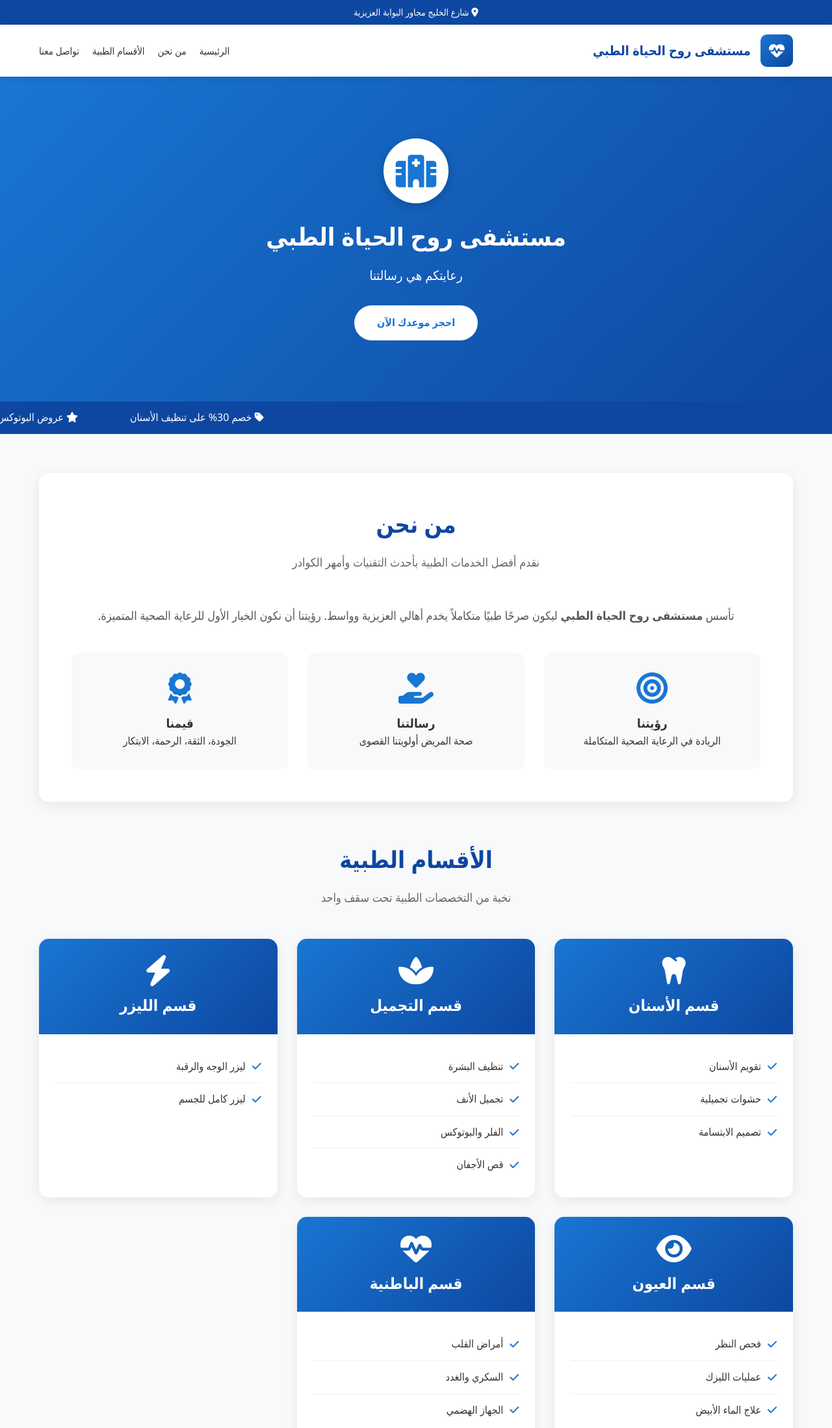
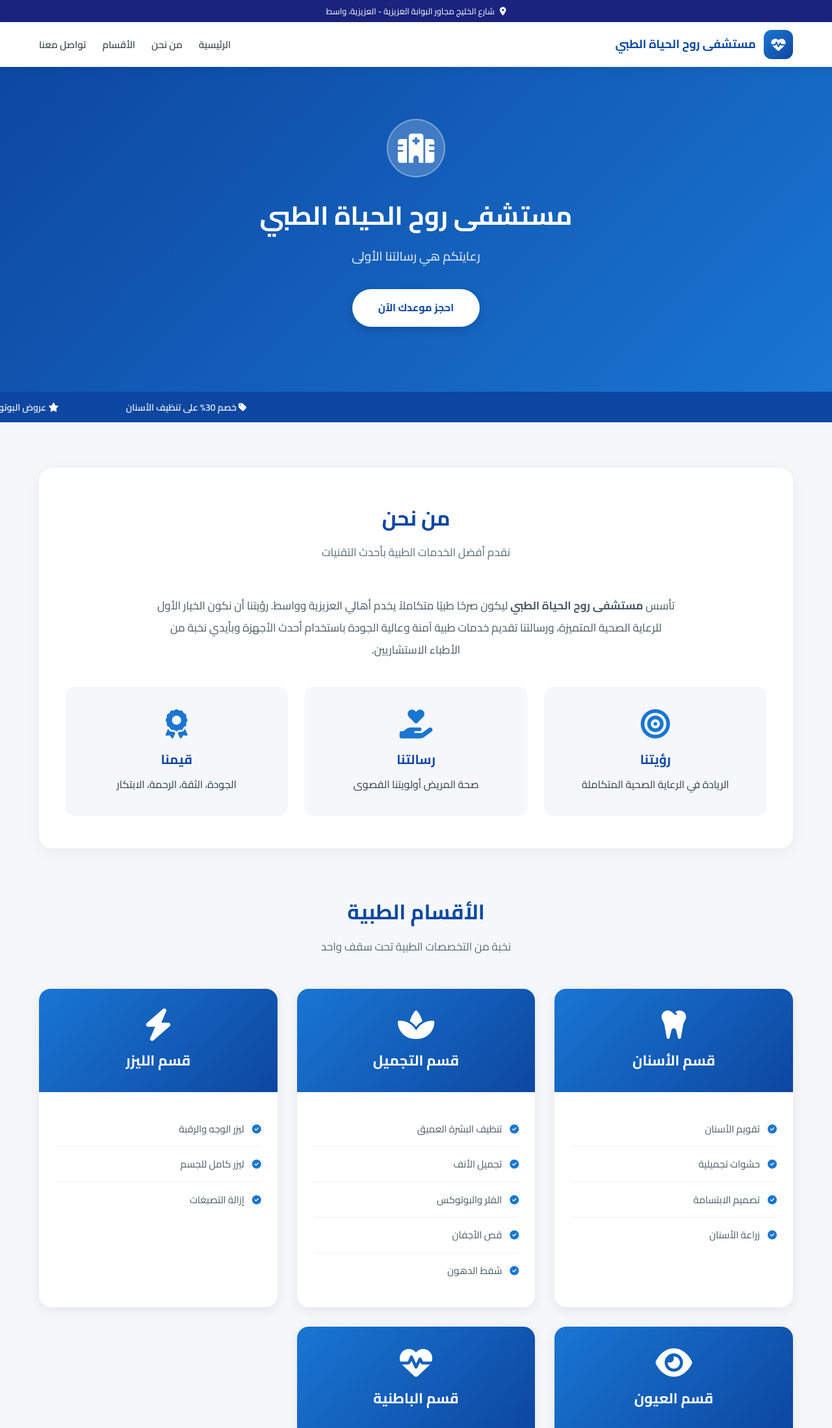
Before and after one commit to j6mmn/hospital-site, a plain HTML site: page index.html in a window 1280 px wide. Shown: the top 2198 px of the page at 65% size. Drawn offline with Linux system fonts and the light colour scheme.

Commit message:
Enhance layout and styles in index.html
Updated the title and improved the layout and styles for various sections including the top bar, header, hero section, and footer. Added new services and enhanced the contact section.

```diff
--- a/index.html
+++ b/index.html
@@ -3,72 +3,274 @@
 <head>
     <meta charset="UTF-8">
     <meta name="viewport" content="width=device-width, initial-scale=1.0">
-    <title>مستشفى روح الحياة الطبي</title>
+    <title>مستشفى روح الحياة الطبي - العزيزية</title>
     <link rel="stylesheet" href="https://cdnjs.cloudflare.com/ajax/libs/font-awesome/6.5.1/css/all.min.css">
+    <link href="https://fonts.googleapis.com/css2?family=Cairo:wght@400;600;700&display=swap" rel="stylesheet">
     <style>
         * { margin: 0; padding: 0; box-sizing: border-box; }
-        body { font-family: 'Segoe UI', Tahoma, Arial, sans-serif; line-height: 1.6; color: #333; background: #f8f9fa; }
-        .top-bar { background: #0d47a1; color: white; padding: 8px 0; text-align: center; font-size: 14px; }
-        header { background: white; box-shadow: 0 2px 10px rgba(0,0,0,0.1); position: sticky; top: 0; z-index: 1000; }
-        nav { max-width: 1200px; margin: 0 auto; padding: 15px 20px; display: flex; justify-content: space-between; align-items: center; flex-wrap: wrap; }
-        .logo { display: flex; align-items: center; gap: 15px; }
-        .logo-icon { width: 50px; height: 50px; background: linear-gradient(135deg, #1976d2, #0d47a1); border-radius: 10px; display: flex; align-items: center; justify-content: center; color: white; font-size: 24px; }
-        .logo h1 { font-size: 20px; color: #0d47a1; }
-        .nav-links { display: flex; gap: 20px; list-style: none; flex-wrap: wrap; }
-        .nav-links a { color: #333; text-decoration: none; font-weight: 500; font-size: 15px; }
-        .hero { position: relative; height: 500px; background: linear-gradient(135deg, #1976d2, #0d47a1); display: flex; align-items: center; justify-content: center; text-align: center; color: white; }
-        .hero-content { position: relative; z-index: 2; max-width: 800px; padding: 20px; }
-        .hero-icon { width: 100px; height: 100px; background: white; border-radius: 50%; display: flex; align-items: center; justify-content: center; margin: 0 auto 20px; color: #1976d2; font-size: 50px; box-shadow: 0 4px 15px rgba(0,0,0,0.2); }
-        .hero-content h2 { font-size: 38px; margin-bottom: 15px; }
-        .hero-content p { font-size: 20px; margin-bottom: 30px; }
-        .btn { display: inline-block; padding: 14px 35px; background: white; color: #1976d2; text-decoration: none; border-radius: 50px; font-weight: bold; transition: all 0.3s; font-size: 16px; }
-        .btn:hover { transform: translateY(-2px); box-shadow: 0 5px 15px rgba(0,0,0,0.2); }
-        .offers-bar { background: #0d47a1; color: white; padding: 12px 0; overflow: hidden; white-space: nowrap; }
-        .offers-bar-content { display: inline-block; animation: scroll 25s linear infinite; padding-right: 100%; }
+        body { font-family: 'Cairo', 'Segoe UI', Tahoma, sans-serif; line-height: 1.7; color: #2c3e50; background: #f5f7fa; }
+
+        /* الشريط العلوي */
+        .top-bar { background: #1a237e; color: white; padding: 6px 0; font-size: 13px; }
+        .top-bar .container { max-width: 1200px; margin: 0 auto; padding: 0 20px; display: flex; justify-content: center; align-items: center; gap: 8px; }
+
+        /* الهيدر */
+        header { background: white; box-shadow: 0 2px 15px rgba(0,0,0,0.08); position: sticky; top: 0; z-index: 1000; }
+        nav { max-width: 1200px; margin: 0 auto; padding: 12px 20px; display: flex; justify-content: space-between; align-items: center; }
+        .logo { display: flex; align-items: center; gap: 12px; }
+        .logo-icon { width: 45px; height: 45px; background: linear-gradient(135deg, #1976d2, #0d47a1); border-radius: 12px; display: flex; align-items: center; justify-content: center; color: white; font-size: 22px; }
+        .logo h1 { font-size: 18px; color: #0d47a1; font-weight: 700; }
+        .nav-links { display: flex; gap: 25px; list-style: none; }
+        .nav-links a { color: #37474f; text-decoration: none; font-weight: 600; font-size: 15px; transition: color 0.3s; }
+        .nav-links a:hover { color: #1976d2; }
+
+        /* البانر الرئيسي */
+        .hero { background: linear-gradient(135deg, #0d47a1 0%, #1976d2 100%); color: white; padding: 80px 20px 100px; text-align: center; }
+        .hero-icon { width: 90px; height: 90px; background: rgba(255,255,255,0.2); border-radius: 50%; display: flex; align-items: center; justify-content: center; margin: 0 auto 25px; font-size: 45px; backdrop-filter: blur(10px); border: 2px solid rgba(255,255,255,0.3); }
+        .hero h2 { font-size: 40px; margin-bottom: 12px; font-weight: 700; }
+        .hero p { font-size: 19px; margin-bottom: 35px; opacity: 0.95; }
+        .btn { display: inline-block; padding: 15px 40px; background: white; color: #0d47a1; text-decoration: none; border-radius: 50px; font-weight: 700; transition: all 0.3s; font-size: 16px; box-shadow: 0 4px 15px rgba(0,0,0,0.15); }
+        .btn:hover { transform: translateY(-3px); box-shadow: 0 6px 20px rgba(0,0,0,0.2); }
+
+        /* شريط العروض */
+        .offers-bar { background: #0d47a1; color: white; padding: 10px 0; overflow: hidden; white-space: nowrap; }
+        .offers-bar-content { display: inline-block; animation: scroll 30s linear infinite; padding-right: 100%; }
         @keyframes scroll { 0% { transform: translateX(0); } 100% { transform: translateX(100%); } }
-        .offers-bar span { margin: 0 40px; font-weight: 500; }
-        .container { max-width: 1200px; margin: 0 auto; padding: 60px 20px; }
-        .section-title { text-align: center; font-size: 36px; color: #0d47a1; margin-bottom: 15px; }
-        .section-subtitle { text-align: center; color: #666; margin-bottom: 50px; font-size: 18px; }
-        .about { background: white; border-radius: 15px; padding: 50px; box-shadow: 0 5px 20px rgba(0,0,0,0.08); margin-bottom: 60px; }
-        .about-grid { display: grid; grid-template-columns: repeat(auto-fit, minmax(250px, 1fr)); gap: 30px; margin-top: 40px; }
-        .about-card { text-align: center; padding: 30px; background: #f8f9fa; border-radius: 10px; }
-        .about-card i { font-size: 48px; color: #1976d2; margin-bottom: 15px; }
-        .departments { display: grid; grid-template-columns: repeat(auto-fit, minmax(320px, 1fr)); gap: 30px; }
-        .dept-card { background: white; border-radius: 15px; overflow: hidden; box-shadow: 0 5px 20px rgba(0,0,0,0.08); transition: transform 0.3s; }
-        .dept-card:hover { transform: translateY(-10px); }
-        .dept-header { background: linear-gradient(135deg, #1976d2, #0d47a1); color: white; padding: 25px; text-align: center; }
-        .dept-header i { font-size: 48px; margin-bottom: 10px; }
-        .dept-header h3 { font-size: 24px; }
-        .dept-body { padding: 25px; }
+        .offers-bar span { margin: 0 50px; font-weight: 600; font-size: 14px; }
+
+        /* الحاويات */
+        .container { max-width: 1200px; margin: 0 auto; padding: 70px 20px; }
+        .section-title { text-align: center; font-size: 32px; color: #0d47a1; margin-bottom: 12px; font-weight: 700; }
+        .section-subtitle { text-align: center; color: #546e7a; margin-bottom: 50px; font-size: 17px; }
+
+        /* من نحن */
+        .about { background: white; border-radius: 20px; padding: 50px 40px; box-shadow: 0 5px 25px rgba(0,0,0,0.06); margin-bottom: 70px; }
+        .about-text { text-align: center; font-size: 17px; line-height: 2; color: #455a64; max-width: 800px; margin: 0 auto 40px; }
+        .about-grid { display: grid; grid-template-columns: repeat(auto-fit, minmax(240px, 1fr)); gap: 25px; }
+        .about-card { text-align: center; padding: 35px 25px; background: #f5f7fa; border-radius: 15px; transition: all 0.3s; }
+        .about-card:hover { transform: translateY(-5px); box-shadow: 0 8px 20px rgba(0,0,0,0.08); }
+        .about-card i { font-size: 45px; color: #1976d2; margin-bottom: 15px; }
+        .about-card h3 { font-size: 20px; color: #0d47a1; margin-bottom: 8px; }
+
+        /* الأقسام */
+        .departments { display: grid; grid-template-columns: repeat(auto-fit, minmax(340px, 1fr)); gap: 30px; }
+        .dept-card { background: white; border-radius: 18px; overflow: hidden; box-shadow: 0 5px 20px rgba(0,0,0,0.07); transition: all 0.3s; }
+        .dept-card:hover { transform: translateY(-8px); box-shadow: 0 12px 30px rgba(0,0,0,0.12); }
+        .dept-header { background: linear-gradient(135deg, #1976d2, #0d47a1); color: white; padding: 30px 25px; text-align: center; }
+        .dept-header i { font-size: 50px; margin-bottom: 12px; }
+        .dept-header h3 { font-size: 22px; font-weight: 700; }
+        .dept-body { padding: 30px 25px; }
         .service-list { list-style: none; }
-        .service-list li { padding: 12px 0; border-bottom: 1px solid #eee; display: flex; align-items: center; }
+        .service-list li { padding: 14px 0; border-bottom: 1px solid #eceff1; display: flex; align-items: center; font-size: 15px; color: #455a64; }
         .service-list li:last-child { border-bottom: none; }
-        .service-list li i { color: #1976d2; margin-left: 10px; }
-        .contact { background: white; border-radius: 15px; padding: 50px; box-shadow: 0 5px 20px rgba(0,0,0,0.08); }
-        .contact-grid { display: grid; grid-template-columns: repeat(auto-fit, minmax(250px, 1fr)); gap: 30px; margin-top: 30px; }
-        .contact-item { text-align: center; padding: 20px; }
-        .contact-item i { font-size: 40px; color: #1976d2; margin-bottom: 15px; }
-        footer { background: #0d47a1; color: white; text-align: center; padding: 30px 20px; margin-top: 60px; }
-        @media (max-width: 768px) { .hero-content h2 { font-size: 28px; } .nav-links { gap: 12px; font-size: 13px; } .logo h1 { font-size: 16px; } .logo-icon { width: 40px; height: 40px; font-size: 20px; } }
+        .service-list li i { color: #1976d2; margin-left: 12px; font-size: 14px; }
+
+        /* التواصل */
+        .contact { background: white; border-radius: 20px; padding: 50px 40px; box-shadow: 0 5px 25px rgba(0,0,0,0.06); }
+        .contact-grid { display: grid; grid-template-columns: repeat(auto-fit, minmax(260px, 1fr)); gap: 30px; margin-top: 35px; }
+        .contact-item { text-align: center; padding: 30px 20px; background: #f5f7fa; border-radius: 15px; }
+        .contact-item i { font-size: 42px; color: #1976d2; margin-bottom: 15px; }
+        .contact-item h3 { font-size: 19px; color: #0d47a1; margin-bottom: 8px; }
+        .contact-item p { color: #546e7a; font-size: 15px; }
+
+        /* الفوتر */
+        footer { background: #1a237e; color: white; text-align: center; padding: 35px 20px; margin-top: 70px; }
+        footer p { font-size: 14px; opacity: 0.9; }
+
+        /* موبايل */
+        @media (max-width: 768px) {
+            .hero { padding: 60px 20px 80px; }
+            .hero h2 { font-size: 30px; }
+            .hero p { font-size: 17px; }
+            .nav-links { gap: 15px; }
+            .nav-links a { font-size: 13px; }
+            .logo h1 { font-size: 16px; }
+            .logo-icon { width: 38px; height: 38px; font-size: 18px; }
+            .section-title { font-size: 26px; }
+            .container { padding: 50px 15px; }
+            .about, .contact { padding: 35px 25px; }
+            .departments { grid-template-columns: 1fr; }
+        }
     </style>
 </head>
 <body>
-    <div class="top-bar"><i class="fas fa-map-marker-alt"></i> شارع الخليج مجاور البوابة العزيزية</div>
-    <header><nav><div class="logo"><div class="logo-icon"><i class="fas fa-heartbeat"></i></div><h1>مستشفى روح الحياة الطبي</h1></div><ul class="nav-links"><li><a href="#home">الرئيسية</a></li><li><a href="#about">من نحن</a></li><li><a href="#departments">الأقسام الطبية</a></li><li><a href="#contact">تواصل معنا</a></li></ul></nav></header>
-    <section class="hero" id="home"><div class="hero-content"><div class="hero-icon"><i class="fas fa-hospital"></i></div><h2>مستشفى روح الحياة الطبي</h2><p>رعايتكم هي رسالتنا</p><a href="#contact" class="btn">احجز موعدك الآن</a></div></section>
-    <div class="offers-bar"><div class="offers-bar-content"><span><i class="fas fa-tag"></i> خصم 30% على تنظيف الأسنان</span><span><i class="fas fa-star"></i> عروض البوتوكس والفلر تبدأ من 500,000 د.ع</span><span><i class="fas fa-eye"></i> فحص العيون مجاني كل خميس</span></div></div>
+    <div class="top-bar">
+        <div class="container">
+            <i class="fas fa-map-marker-alt"></i>
+            <span>شارع الخليج مجاور البوابة العزيزية - العزيزية، واسط</span>
+        </div>
+    </div>
+
+    <header>
+        <nav>
+            <div class="logo">
+                <div class="logo-icon"><i class="fas fa-heartbeat"></i></div>
+                <h1>مستشفى روح الحياة الطبي</h1>
+            </div>
+            <ul class="nav-links">
+                <li><a href="#home">الرئيسية</a></li>
+                <li><a href="#about">من نحن</a></li>
+                <li><a href="#departments">الأقسام</a></li>
+                <li><a href="#contact">تواصل معنا</a></li>
+            </ul>
+        </nav>
+    </header>
+
+    <section class="hero" id="home">
+        <div class="hero-content">
+            <div class="hero-icon"><i class="fas fa-hospital"></i></div>
+            <h2>مستشفى روح الحياة الطبي</h2>
+            <p>رعايتكم هي رسالتنا الأولى</p>
+            <a href="#contact" class="btn">احجز موعدك الآن</a>
+        </div>
+    </section>
+
+    <div class="offers-bar">
+        <div class="offers-bar-content">
+            <span><i class="fas fa-tag"></i> خصم 30% على تنظيف الأسنان</span>
+            <span><i class="fas fa-star"></i> عروض البوتوكس والفلر تبدأ من 500,000 د.ع</span>
+            <span><i class="fas fa-eye"></i> فحص العيون مجاني كل خميس</span>
+            <span><i class="fas fa-heartbeat"></i> باقة فحص شامل للجسم بخصم 25%</span>
+        </div>
+    </div>
+
     <div class="container">
-        <section id="about" class="about"><h2 class="section-title">من نحن</h2><p class="section-subtitle">نقدم أفضل الخدمات الطبية بأحدث التقنيات وأمهر الكوادر</p><p style="text-align: center; font-size: 18px; line-height: 2; color: #555;">تأسس <strong>مستشفى روح الحياة الطبي</strong> ليكون صرحًا طبيًا متكاملاً يخدم أهالي العزيزية وواسط. رؤيتنا أن نكون الخيار الأول للرعاية الصحية المتميزة.</p><div class="about-grid"><div class="about-card"><i class="fas fa-bullseye"></i><h3>رؤيتنا</h3><p>الريادة في الرعاية الصحية المتكاملة</p></div><div class="about-card"><i class="fas fa-hand-holding-heart"></i><h3>رسالتنا</h3><p>صحة المريض أولويتنا القصوى</p></div><div class="about-card"><i class="fas fa-award"></i><h3>قيمنا</h3><p>الجودة، الثقة، الرحمة، الابتكار</p></div></div></section>
-        <section id="departments"><h2 class="section-title">الأقسام الطبية</h2><p class="section-subtitle">نخبة من التخصصات الطبية تحت سقف واحد</p><div class="departments">
-            <div class="dept-card"><div class="dept-header"><i class="fas fa-tooth"></i><h3>قسم الأسنان</h3></div><div class="dept-body"><ul class="service-list"><li><i class="fas fa-check"></i> تقويم الأسنان</li><li><i class="fas fa-check"></i> حشوات تجميلية</li><li><i class="fas fa-check"></i> تصميم الابتسامة</li></ul></div></div>
-            <div class="dept-card"><div class="dept-header"><i class="fas fa-spa"></i><h3>قسم التجميل</h3></div><div class="dept-body"><ul class="service-list"><li><i class="fas fa-check"></i> تنظيف البشرة</li><li><i class="fas fa-check"></i> تجميل الأنف</li><li><i class="fas fa-check"></i> الفلر والبوتوكس</li><li><i class="fas fa-check"></i> قص الأجفان</li></ul></div></div>
-            <div class="dept-card"><div class="dept-header"><i class="fas fa-bolt"></i><h3>قسم الليزر</h3></div><div class="dept-body"><ul class="service-list"><li><i class="fas fa-check"></i> ليزر الوجه والرقبة</li><li><i class="fas fa-check"></i> ليزر كامل للجسم</li></ul></div></div>
-            <div class="dept-card"><div class="dept-header"><i class="fas fa-eye"></i><h3>قسم العيون</h3></div><div class="dept-body"><ul class="service-list"><li><i class="fas fa-check"></i> فحص النظر</li><li><i class="fas fa-check"></i> عمليات الليزك</li><li><i class="fas fa-check"></i> علاج الماء الأبيض</li></ul></div></div>
-            <div class="dept-card"><div class="dept-header"><i class="fas fa-heartbeat"></i><h3>قسم الباطنية</h3></div><div class="dept-body"><ul class="service-list"><li><i class="fas fa-check"></i> أمراض القلب</li><li><i class="fas fa-check"></i> السكري والغدد</li><li><i class="fas fa-check"></i> الجهاز الهضمي</li></ul></div></div>
-        </div></section>
-        <section id="contact" class="contact"><h2 class="section-title">تواصل معنا</h2><p class="section-subtitle">نحن هنا لخدمتكم على مدار الساعة</p><div class="contact-grid"><div class="contact-item"><i class="fas fa-phone"></i><h3>اتصل بنا</h3><p>07XX XXX XXXX</p></div><div class="contact-item"><i class="fas fa-map-marker-alt"></i><h3>العنوان</h3><p>شارع الخليج مجاور البوابة العزيزية - واسط</p></div><div class="contact-item"><i class="fas fa-clock"></i><h3>أوقات العمل</h3><p>8 صباحًا - 10 مساءً</p></div></div></section>
+        <section id="about" class="about">
+            <h2 class="section-title">من نحن</h2>
+            <p class="section-subtitle">نقدم أفضل الخدمات الطبية بأحدث التقنيات</p>
+            <p class="about-text">
+                تأسس <strong>مستشفى روح الحياة الطبي</strong> ليكون صرحًا طبيًا متكاملاً يخدم أهالي العزيزية وواسط.
+                رؤيتنا أن نكون الخيار الأول للرعاية الصحية المتميزة، ورسالتنا تقديم خدمات طبية آمنة وعالية الجودة
+                باستخدام أحدث الأجهزة وبأيدي نخبة من الأطباء الاستشاريين.
+            </p>
+            <div class="about-grid">
+                <div class="about-card">
+                    <i class="fas fa-bullseye"></i>
+                    <h3>رؤيتنا</h3>
+                    <p>الريادة في الرعاية الصحية المتكاملة</p>
+                </div>
+                <div class="about-card">
+                    <i class="fas fa-hand-holding-heart"></i>
+                    <h3>رسالتنا</h3>
+                    <p>صحة المريض أولويتنا القصوى</p>
+                </div>
+                <div class="about-card">
+                    <i class="fas fa-award"></i>
+                    <h3>قيمنا</h3>
+                    <p>الجودة، الثقة، الرحمة، الابتكار</p>
+                </div>
+            </div>
+        </section>
+
+        <section id="departments">
+            <h2 class="section-title">الأقسام الطبية</h2>
+            <p class="section-subtitle">نخبة من التخصصات الطبية تحت سقف واحد</p>
+            <div class="departments">
+                <div class="dept-card">
+                    <div class="dept-header">
+                        <i class="fas fa-tooth"></i>
+                        <h3>قسم الأسنان</h3>
+                    </div>
+                    <div class="dept-body">
+                        <ul class="service-list">
+                            <li><i class="fas fa-check-circle"></i> تقويم الأسنان</li>
+                            <li><i class="fas fa-check-circle"></i> حشوات تجميلية</li>
+                            <li><i class="fas fa-check-circle"></i> تصميم الابتسامة</li>
+                            <li><i class="fas fa-check-circle"></i> زراعة الأسنان</li>
+                        </ul>
+                    </div>
+                </div>
+
+                <div class="dept-card">
+                    <div class="dept-header">
+                        <i class="fas fa-spa"></i>
+                        <h3>قسم التجميل</h3>
+                    </div>
+                    <div class="dept-body">
+                        <ul class="service-list">
+                            <li><i class="fas fa-check-circle"></i> تنظيف البشرة العميق</li>
+                            <li><i class="fas fa-check-circle"></i> تجميل الأنف</li>
+                            <li><i class="fas fa-check-circle"></i> الفلر والبوتوكس</li>
+                            <li><i class="fas fa-check-circle"></i> قص الأجفان</li>
+                            <li><i class="fas fa-check-circle"></i> شفط الدهون</li>
+                        </ul>
+                    </div>
+                </div>
+
+                <div class="dept-card">
+                    <div class="dept-header">
+                        <i class="fas fa-bolt"></i>
+                        <h3>قسم الليزر</h3>
+                    </div>
+                    <div class="dept-body">
+                        <ul class="service-list">
+                            <li><i class="fas fa-check-circle"></i> ليزر الوجه والرقبة</li>
+                            <li><i class="fas fa-check-circle"></i> ليزر كامل للجسم</li>
+                            <li><i class="fas fa-check-circle"></i> إزالة التصبغات</li>
+                        </ul>
+                    </div>
+                </div>
+
+                <div class="dept-card">
+                    <div class="dept-header">
+                        <i class="fas fa-eye"></i>
+                        <h3>قسم العيون</h3>
+                    </div>
+                    <div class="dept-body">
+                        <ul class="service-list">
+                            <li><i class="fas fa-check-circle"></i> فحص النظر الشامل</li>
+                            <li><i class="fas fa-check-circle"></i> عمليات الليزك</li>
+                            <li><i class="fas fa-check-circle"></i> علاج الماء الأبيض</li>
+                            <li><i class="fas fa-check-circle"></i> علاج الحول</li>
+                        </ul>
+                    </div>
+                </div>
+
+                <div class="dept-card">
+                    <div class="dept-header">
+                        <i class="fas fa-heartbeat"></i>
+                        <h3>قسم الباطنية</h3>
+                    </div>
+                    <div class="dept-body">
+                        <ul class="service-list">
+                            <li><i class="fas fa-check-circle"></i> أمراض القلب</li>
+                            <li><i class="fas fa-check-circle"></i> السكري والغدد</li>
+                            <li><i class="fas fa-check-circle"></i> الجهاز الهضمي</li>
+                            <li><i class="fas fa-check-circle"></i> أمراض الكلى</li>
+                        </ul>
+                    </div>
+                </div>
+            </div>
+        </section>
+
+        <section id="contact" class="contact">
+            <h2 class="section-title">تواصل معنا</h2>
+            <p class="section-subtitle">نحن هنا لخدمتكم على مدار الساعة</p>
+            <div class="contact-grid">
+                <div class="contact-item">
+                    <i class="fas fa-phone"></i>
+                    <h3>اتصل بنا</h3>
+                    <p>07XX XXX XXXX</p>
+                    <p>طوارئ: 07XX XXX XXXX</p>
+                </div>
+                <div class="contact-item">
+                    <i class="fas fa-map-marker-alt"></i>
+                    <h3>العنوان</h3>
+                    <p>شارع الخليج</p>
+                    <p>مجاور البوابة العزيزية - واسط</p>
+                </div>
+                <div class="contact-item">
+                    <i class="fas fa-clock"></i>
+                    <h3>أوقات العمل</h3>
+                    <p>العيادات: 8 ص - 10 م</p>
+                    <p>الطوارئ: 24 ساعة</p>
+                </div>
+            </div>
+        </section>
     </div>
-    <footer><p>&copy; 2026 مستشفى روح الحياة الطبي. جميع الحقوق محفوظة.</p></footer>
+
+    <footer>
+        <p>&copy; 2026 مستشفى روح الحياة الطبي. جميع الحقوق محفوظة.</p>
+    </footer>
 </body>
-                                                                                                                                                          </html>
+    </html>
```
